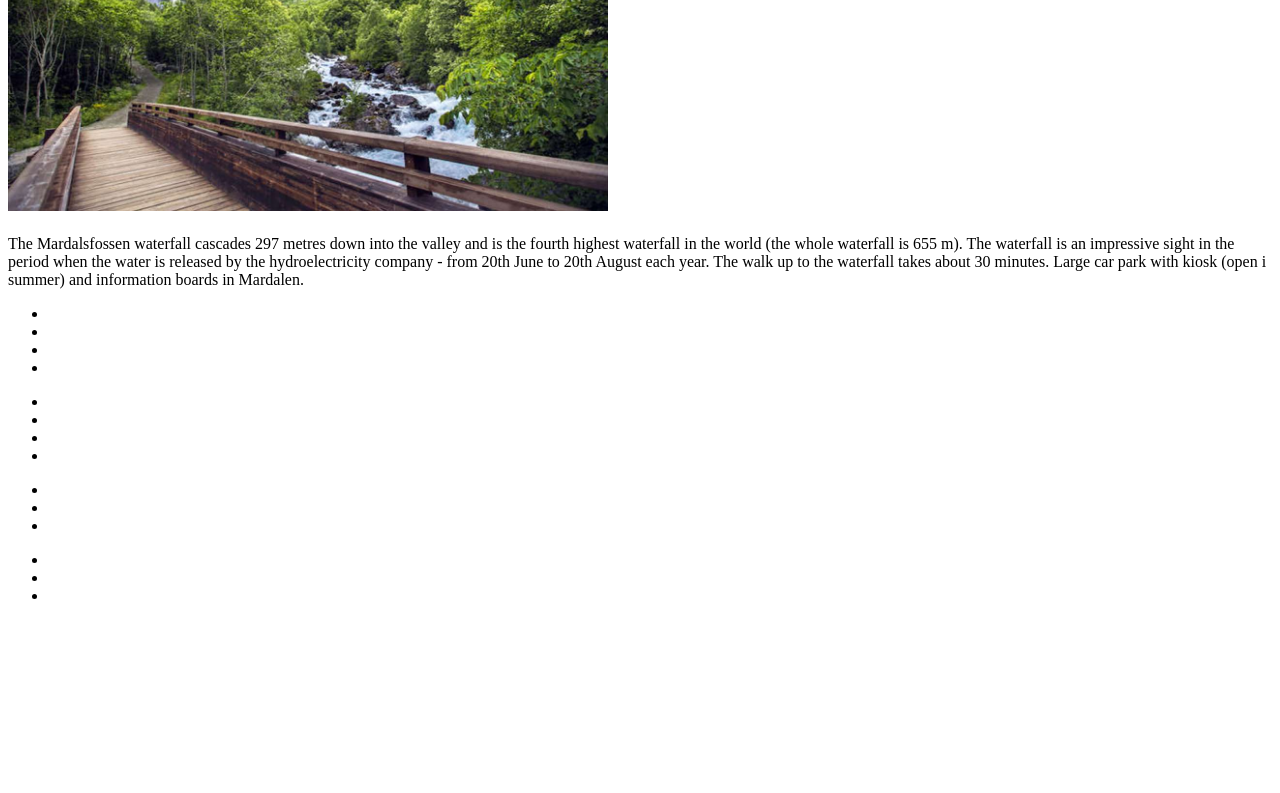
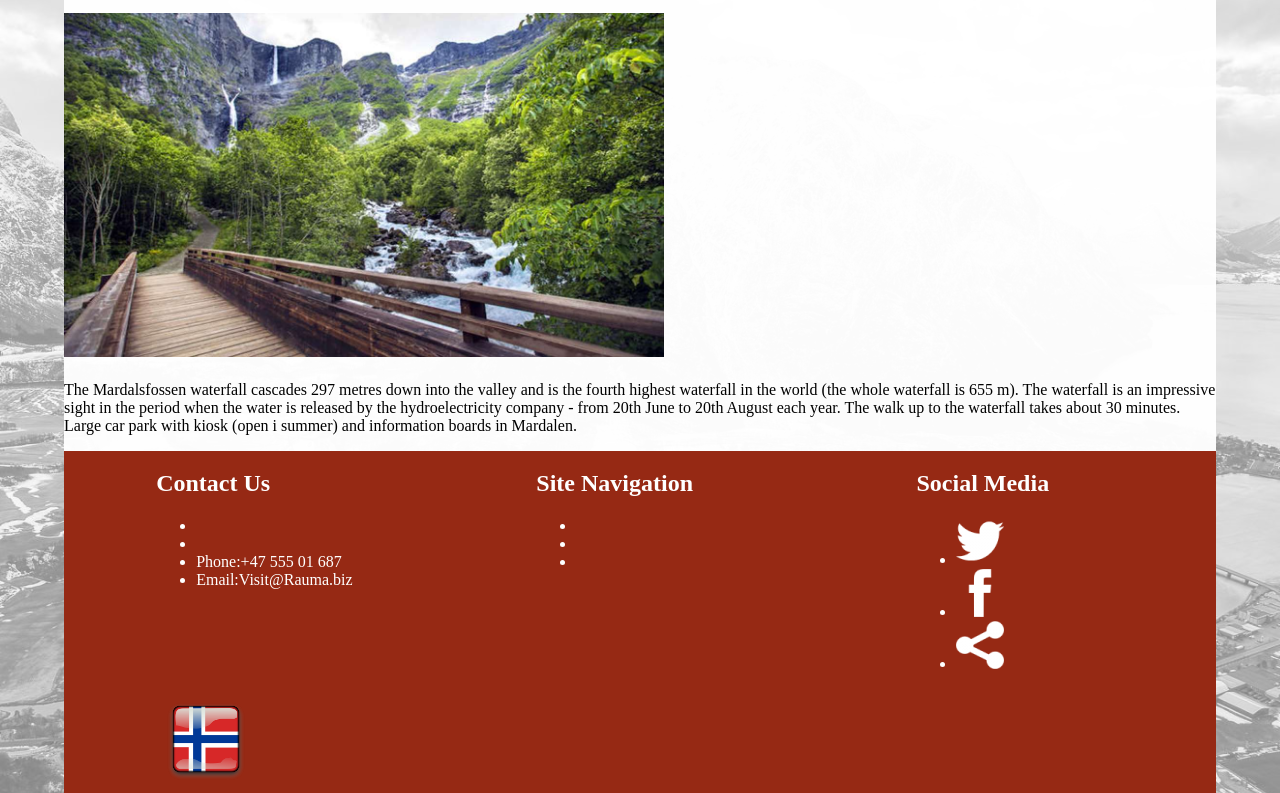
Before and after one commit to WesleyTroutOTC/responsive-travel, a plain HTML site: page index.html in a window 1280 px wide. Shown: the part 1731-2524 px from the top of the page. Before the commit the page ends 2352 px from the top, so only its background shows below. Drawn offline with Linux system fonts and the light colour scheme.

Commit message:
added images, content to html, css, new css file working as intended

```diff
--- a/index.html
+++ b/index.html
@@ -7,7 +7,7 @@
 	<meta charset="utf-8" />
 	<title>Visit Rauma</title>
 	<link href="styles.css" rel="stylesheet" />
-
+	<link href="screensize.css" rel="stylesheet" />
 </head>
 
 <body>
@@ -17,6 +17,9 @@
 		<img src="" alt="" />
 
 		<div class="headernav">
+
+		<img src="boat2.png" alt="viking ship" width="150" /img>
+
 		<nav>
 			<ul>
 				<li></li>
@@ -82,17 +85,18 @@
 		<div class="foot">
 
 			<div class="footul1">
+			<h2>Contact Us</h2>
 			<ul>
 				<li><a href=""></a></li>
 				<li><a href=""></a></li>
-				<li><a href=""></a></li>
-				<li><a href=""></a></li>
+				<li>Phone:+47 555 01 687<a href=""></a></li>
+				<li>Email:Visit@Rauma.biz<a href=""></a></li>
 			</ul>
 			</div>
 
 			<div class="footul2">
+			<h2>Site Navigation</h2>
 			<ul>
-				<li><a href=""></a></li>
 				<li><a href=""></a></li>
 				<li><a href=""></a></li>
 				<li><a href=""></a></li>
@@ -100,19 +104,16 @@
 			</div>
 
 			<div class="footul3">
+			<h2>Social Media</h2>
 			<ul>
-				<li><a href=""></a></li>
-				<li><a href=""></a></li>
-				<li><a href=""></a></li>
+				<li><a href="#"><img src="twit.png" alt="twitter" /></a></li>
+				<li><a href="#"><img src="face.png" alt="facebook" /></a></li>
+				<li><a href="#"><img src="share.png" alt="share this" /></a></li>
 			</ul>
 			</div>
 
-			<div class="footul4">
-			<ul>
-				<li><a href=""><img src="" alt="" /></a></li>
-				<li><a href=""><img src="" alt="" /></a></li>
-				<li><a href=""><img src="" alt="" /></a></li>
-			</ul>
+			<div class="footul3">
+			<img src="flag.png" alt="norway flag" width="100" />
 			</div>
 
 		</div>
--- /dev/null
+++ b/screensize.css
@@ -0,0 +1 @@
+/* Screen Size */
--- a/styles.css
+++ b/styles.css
@@ -4,9 +4,24 @@ html {
 		background-image: url(bg1.jpg);
 		background-repeat: no-repeat;
 		background-attachment: fixed;
-		width: 100%;
+		background-size: cover;
 }
 
 body {
+		background-color: rgba(255, 255, 255, 0.96);
+		width: 90%;
+		margin: 0 auto;
+}
 
+.footul1, .footul2, .footul3 {
+
+	float: left;
+	width: 25%;
+	margin-left: 8%;
+	color: white;
 }
+
+footer {
+	background-color: #962914;
+	overflow: auto;
+}
```
Also changed, not shown: boat1.png (added), boat2.png (added), face.png (added), flag.png (added), share.png (added), twit.png (added).
